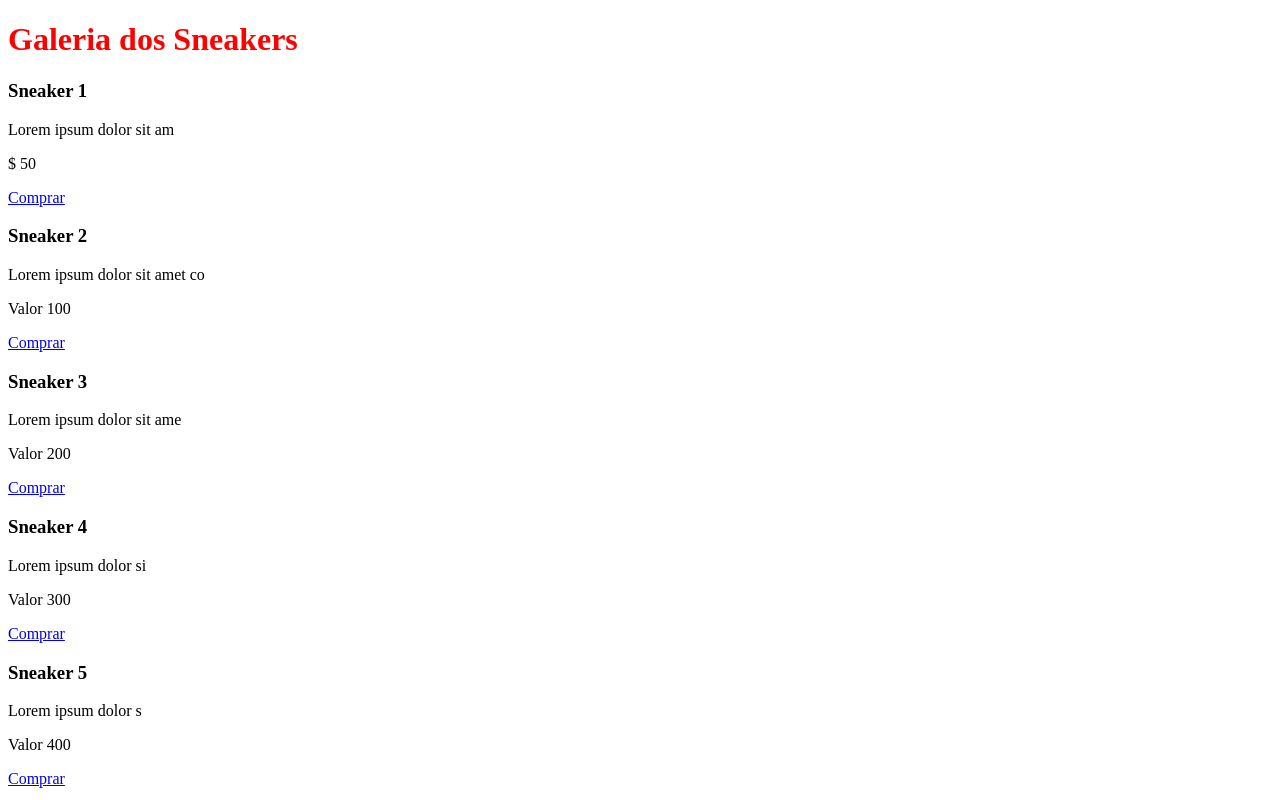
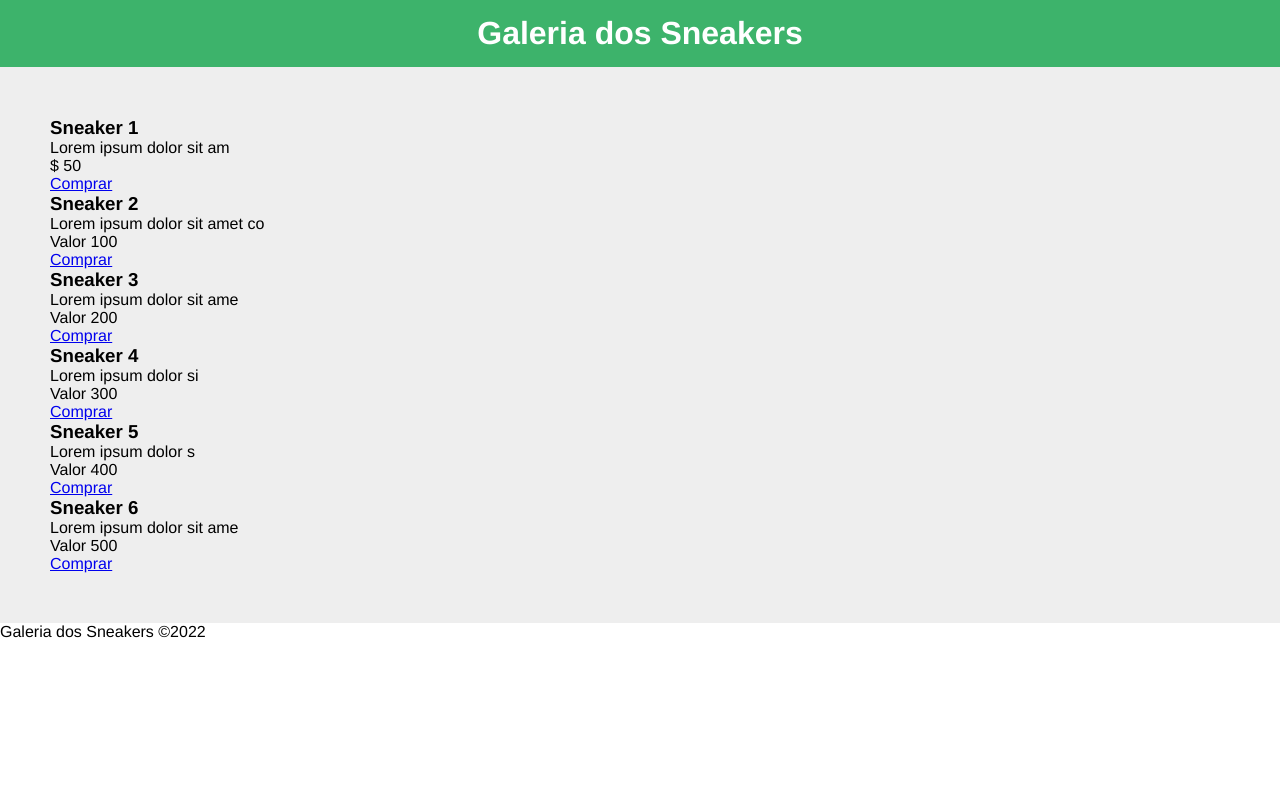
Before and after one commit to IwataBruno/PROJECT-CSS3-SHOES, a plain HTML site: page index.html in a window 1280 px wide. Shown: the top 800 px of the page. Drawn offline with Linux system fonts and the light colour scheme.

Commit message:
Iniciando o CSS3

```diff
--- a/css/style.css
+++ b/css/style.css
@@ -1,3 +1,21 @@
-h1{
-    color: red;
+*{
+    padding: 0;
+    margin: 0;
+    box-sizing: border-box;
+    font-family: Helvetica;
 }
+
+/*Cabecalho*/
+header{
+    background-color: #3db36b;
+    color: #fff;
+    padding: 15px;
+    text-align: center;
+}
+
+/*Grid de produtos*/
+.container{
+    background-color: #eee;
+    min-height: 60vh;
+    padding: 50px;
+}
```
